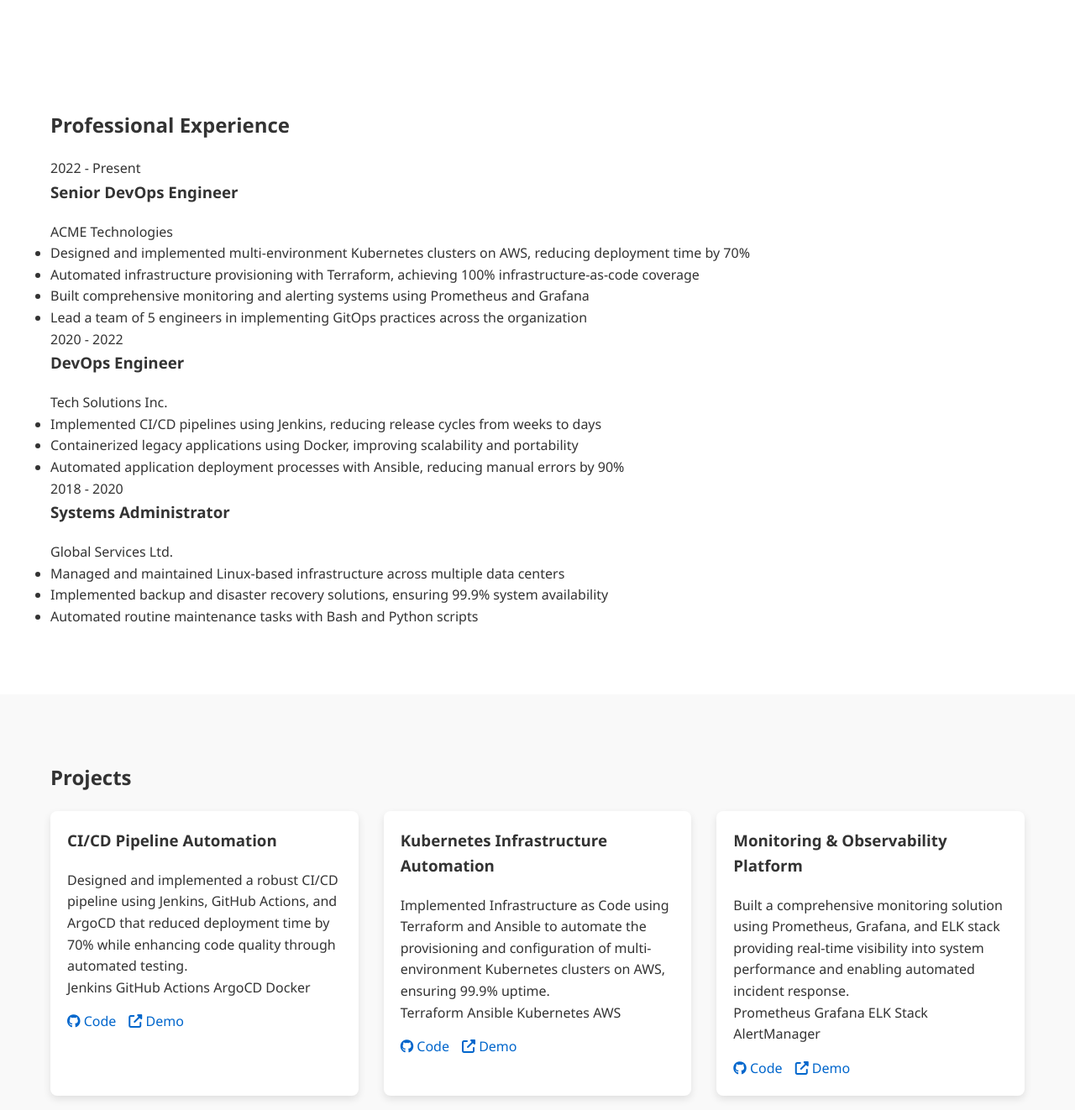
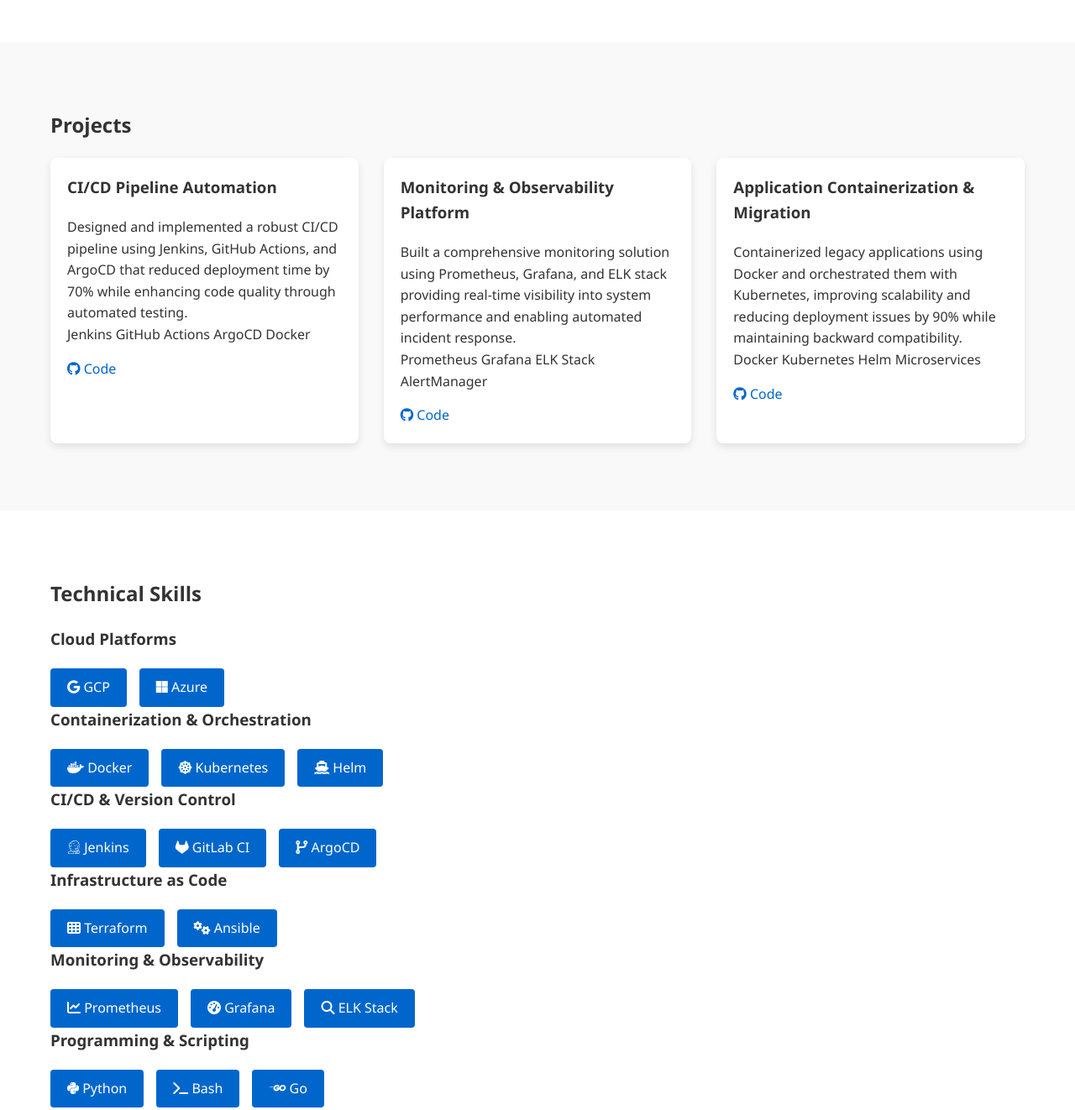
Before and after one commit to mohannedsa/portfolio-main, a plain HTML site: page index.html in a window 1280 px wide. Shown: the part 1400-2722 px from the top of the page at 84% size. Drawn offline with Linux system fonts and the light colour scheme; a script that the page names is missing.

Commit message:
Remove professional experience section and update project details for clarity

```diff
--- a/index.html
+++ b/index.html
@@ -73,51 +73,6 @@
         </div>
     </section>
 
-    <section id="experience">
-        <div class="container">
-            <h2>Professional Experience</h2>
-            <div class="timeline">
-                <div class="timeline-item">
-                    <div class="timeline-date">2022 - Present</div>
-                    <div class="timeline-content">
-                        <h3>Senior DevOps Engineer</h3>
-                        <p class="company">ACME Technologies</p>
-                        <ul>
-                            <li>Designed and implemented multi-environment Kubernetes clusters on AWS, reducing deployment time by 70%</li>
-                            <li>Automated infrastructure provisioning with Terraform, achieving 100% infrastructure-as-code coverage</li>
-                            <li>Built comprehensive monitoring and alerting systems using Prometheus and Grafana</li>
-                            <li>Lead a team of 5 engineers in implementing GitOps practices across the organization</li>
-                        </ul>
-                    </div>
-                </div>
-                <div class="timeline-item">
-                    <div class="timeline-date">2020 - 2022</div>
-                    <div class="timeline-content">
-                        <h3>DevOps Engineer</h3>
-                        <p class="company">Tech Solutions Inc.</p>
-                        <ul>
-                            <li>Implemented CI/CD pipelines using Jenkins, reducing release cycles from weeks to days</li>
-                            <li>Containerized legacy applications using Docker, improving scalability and portability</li>
-                            <li>Automated application deployment processes with Ansible, reducing manual errors by 90%</li>
-                        </ul>
-                    </div>
-                </div>
-                <div class="timeline-item">
-                    <div class="timeline-date">2018 - 2020</div>
-                    <div class="timeline-content">
-                        <h3>Systems Administrator</h3>
-                        <p class="company">Global Services Ltd.</p>
-                        <ul>
-                            <li>Managed and maintained Linux-based infrastructure across multiple data centers</li>
-                            <li>Implemented backup and disaster recovery solutions, ensuring 99.9% system availability</li>
-                            <li>Automated routine maintenance tasks with Bash and Python scripts</li>
-                        </ul>
-                    </div>
-                </div>
-            </div>
-        </div>
-    </section>
-
     <section id="projects">
         <div class="container">
             <h2>Projects</h2>
@@ -135,28 +90,10 @@
                         </div>
                         <div class="project-links">
                             <a href="#" target="_blank"><i class="fab fa-github"></i> Code</a>
-                            <a href="#" target="_blank"><i class="fas fa-external-link-alt"></i> Demo</a>
                         </div>
                     </div>
                 </div>
 
-                <!-- Project 2 -->
-                <div class="project-card">
-                    <div class="project-info">
-                        <h3>Kubernetes Infrastructure Automation</h3>
-                        <p>Implemented Infrastructure as Code using Terraform and Ansible to automate the provisioning and configuration of multi-environment Kubernetes clusters on AWS, ensuring 99.9% uptime.</p>
-                        <div class="tech-stack">
-                            <span>Terraform</span>
-                            <span>Ansible</span>
-                            <span>Kubernetes</span>
-                            <span>AWS</span>
-                        </div>
-                        <div class="project-links">
-                            <a href="#" target="_blank"><i class="fab fa-github"></i> Code</a>
-                            <a href="#" target="_blank"><i class="fas fa-external-link-alt"></i> Demo</a>
-                        </div>
-                    </div>
-                </div>
 
                 <!-- Project 3 -->
                 <div class="project-card">
@@ -171,7 +108,7 @@
                         </div>
                         <div class="project-links">
                             <a href="#" target="_blank"><i class="fab fa-github"></i> Code</a>
-                            <a href="#" target="_blank"><i class="fas fa-external-link-alt"></i> Demo</a>
+                            <!--a href="#" target="_blank"><i class="fas fa-external-link-alt"></i> Demo</a-->
                         </div>
                     </div>
                 </div>
@@ -189,7 +126,7 @@
                         </div>
                         <div class="project-links">
                             <a href="#" target="_blank"><i class="fab fa-github"></i> Code</a>
-                            <a href="#" target="_blank"><i class="fas fa-external-link-alt"></i> Demo</a>
+                            <!--a href="#" target="_blank"><i class="fas fa-external-link-alt"></i> Demo</a-->
                         </div>
                     </div>
                 </div>
@@ -204,7 +141,6 @@
                 <div class="skill-category">
                     <h3>Cloud Platforms</h3>
                     <div class="skills-container">
-                        <div class="skill"><i class="fab fa-aws"></i> AWS</div>
                         <div class="skill"><i class="fab fa-google"></i> GCP</div>
                         <div class="skill"><i class="fab fa-microsoft"></i> Azure</div>
                     </div>
@@ -215,7 +151,6 @@
                     <div class="skills-container">
                         <div class="skill"><i class="fab fa-docker"></i> Docker</div>
                         <div class="skill"><i class="fas fa-dharmachakra"></i> Kubernetes</div>
-                        <div class="skill"><i class="fas fa-cloud"></i> OpenShift</div>
                         <div class="skill"><i class="fas fa-ship"></i> Helm</div>
                     </div>
                 </div>
@@ -224,9 +159,7 @@
                     <h3>CI/CD & Version Control</h3>
                     <div class="skills-container">
                         <div class="skill"><i class="fab fa-jenkins"></i> Jenkins</div>
-                        <div class="skill"><i class="fab fa-github-alt"></i> GitHub Actions</div>
                         <div class="skill"><i class="fab fa-gitlab"></i> GitLab CI</div>
-                        <div class="skill"><i class="fab fa-git-alt"></i> Git</div>
                         <div class="skill"><i class="fas fa-code-branch"></i> ArgoCD</div>
                     </div>
                 </div>
@@ -235,9 +168,7 @@
                     <h3>Infrastructure as Code</h3>
                     <div class="skills-container">
                         <div class="skill"><i class="fas fa-th"></i> Terraform</div>
-                        <div class="skill"><i class="fas fa-file-code"></i> CloudFormation</div>
                         <div class="skill"><i class="fas fa-cogs"></i> Ansible</div>
-                        <div class="skill"><i class="fas fa-puppet"></i> Puppet</div>
                     </div>
                 </div>
 
@@ -247,8 +178,6 @@
                         <div class="skill"><i class="fas fa-chart-line"></i> Prometheus</div>
                         <div class="skill"><i class="fas fa-tachometer-alt"></i> Grafana</div>
                         <div class="skill"><i class="fas fa-search"></i> ELK Stack</div>
-                        <div class="skill"><i class="fas fa-heartbeat"></i> Datadog</div>
-                        <div class="skill"><i class="fas fa-broadcast-tower"></i> New Relic</div>
                     </div>
                 </div>
 
@@ -257,7 +186,6 @@
                     <div class="skills-container">
                         <div class="skill"><i class="fab fa-python"></i> Python</div>
                         <div class="skill"><i class="fas fa-terminal"></i> Bash</div>
-                        <div class="skill"><i class="fab fa-js"></i> JavaScript</div>
                         <div class="skill"><i class="fab fa-golang"></i> Go</div>
                     </div>
                 </div>
@@ -275,12 +203,15 @@
                     <i class="fas fa-certificate"></i>
                     <h3>Certified Kubernetes Administrator (CKA)</h3>
                     <p>Cloud Native Computing Foundation</p>
+                    <div class="cert-date">Issued: 2022</div>
                 </div>
 
                 <div class="certification">
                     <i class="fab fa-redhat"></i>
                     <h3>Red Hat Certified Engineer (RHCE)</h3>
                     <p>Red Hat</p>
+                    <div class="cert-date">Issued: 2025</div>
+
                 </div>
                 <div class="certification">
                     <i class="fas fa-dharmachakra"></i>
@@ -302,21 +233,6 @@
                 <a href="https://www.linkedin.com/in/mohannad-abuhussain/" target="_blank"><i class="fab fa-linkedin"></i> LinkedIn</a>
             </div>
 
-            <form id="contact-form">
-                <div class="form-group">
-                    <label for="name">Name</label>
-                    <input type="text" id="name" name="name" required>
-                </div>
-                <div class="form-group">
-                    <label for="email">Email</label>
-                    <input type="email" id="email" name="email" required>
-                </div>
-                <div class="form-group">
-                    <label for="message">Message</label>
-                    <textarea id="message" name="message" rows="5" required></textarea>
-                </div>
-                <button type="submit" class="cta-button">Send Message</button>
-            </form>
         </div>
     </section>
 
```
